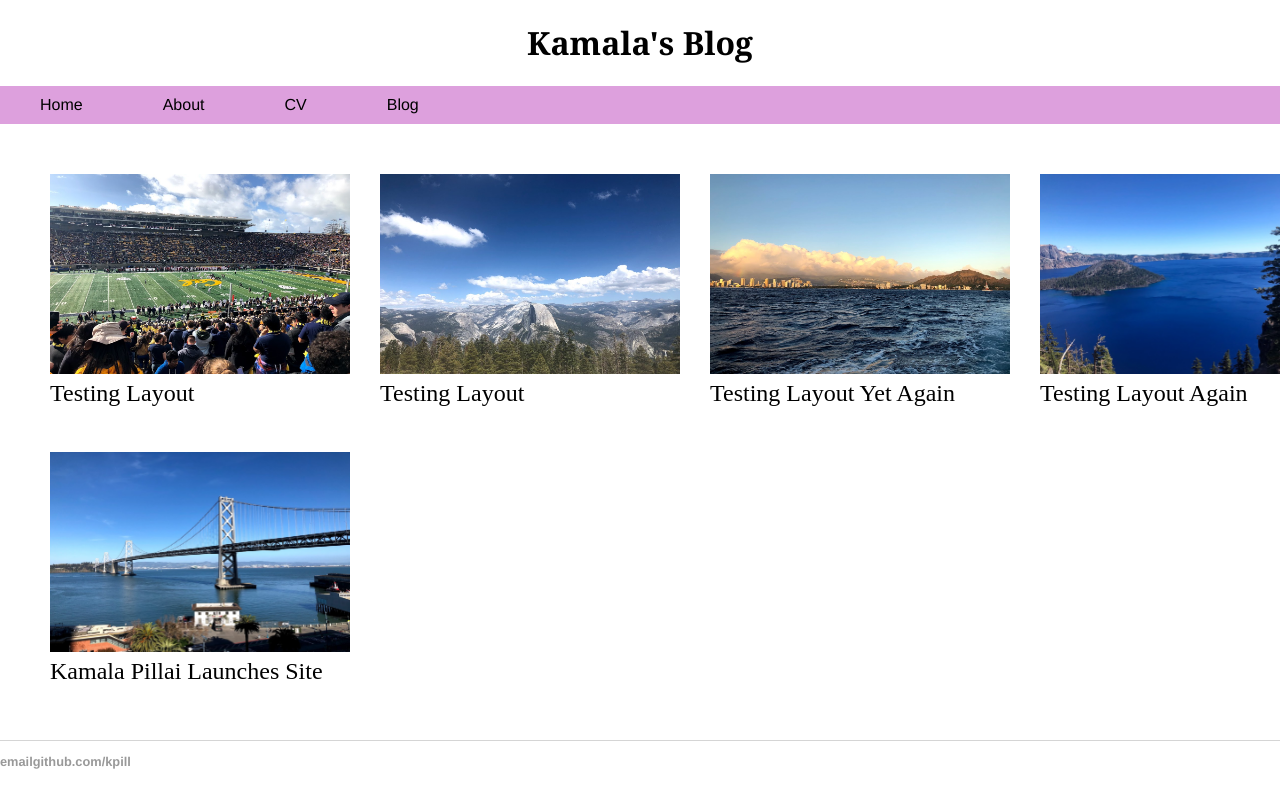
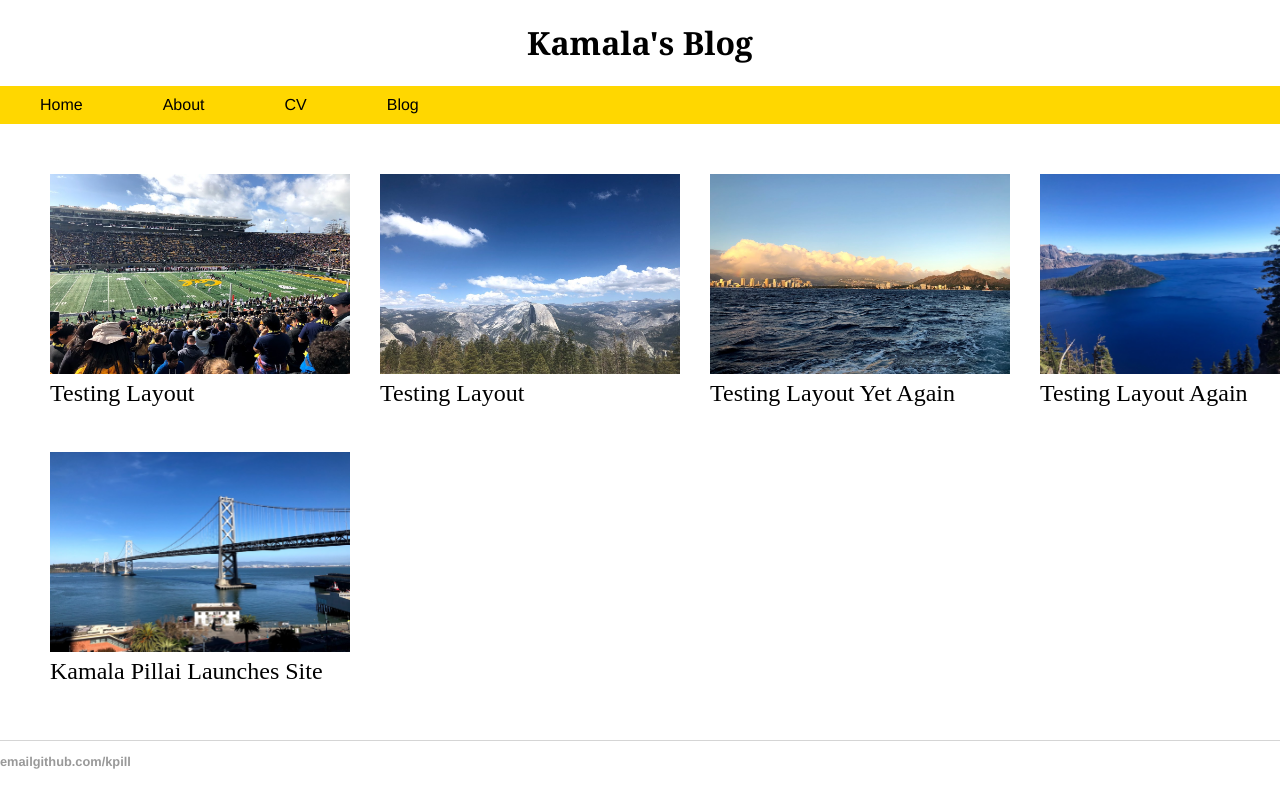
Before and after one commit to kpill/kpill.github.io, a Jekyll site: the page built from index.html, in a window 1280 px wide. Shown: the top 808 px of the page. Built offline with Jekyll 4.4.1, drawn with Linux system fonts in a browser that asks for light colours.

Commit message:
Update main.css

```diff
--- a/css/main.css
+++ b/css/main.css
@@ -1,5 +1,5 @@
 header {
-	background_image: url("/images/grad_photo.jpg");
+	background_image: url("https://github.com/kpill/kpill.github.io/images/grad_photo.JPG");
 	color: Black;
 	text-align: center;
 	vertical-align: middle;
@@ -32,7 +32,7 @@
     margin: 0;
     padding: 0;
     overflow: hidden;
-    background-color: plum;
+    background-color: gold;
     width: 100%;
 }
 
```
